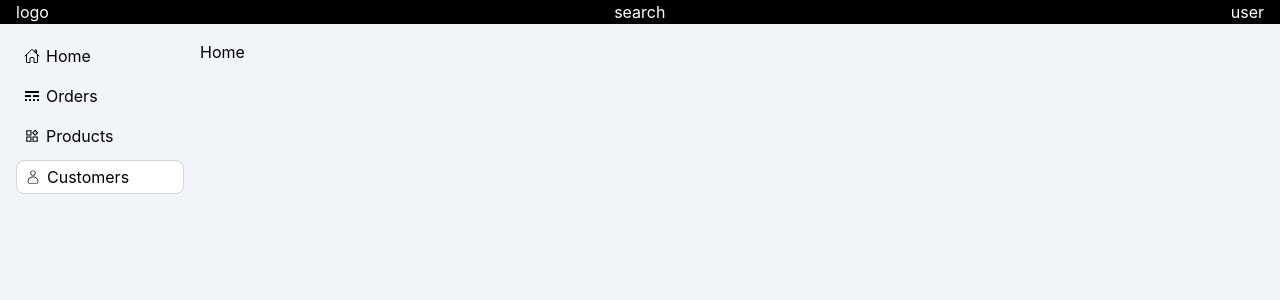
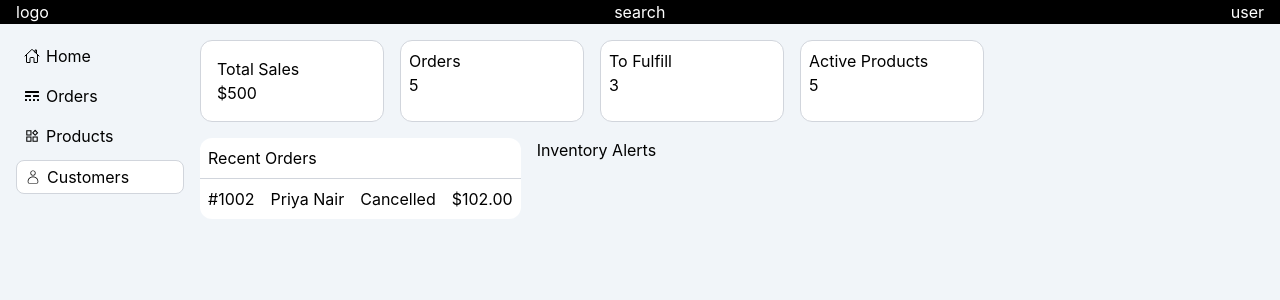
Before and after one commit to devntshangase/physical_ecom_dash, a React (Vite) app: page / in a window 1280 px wide. Shown: the top 300 px of the page. Built offline with nearby package versions, Linux system fonts and the light colour scheme.

Commit message:
home scarfold

```diff
--- a/src/components/home/Home.tsx
+++ b/src/components/home/Home.tsx
@@ -2,7 +2,41 @@ import React from 'react'
 
 function Home() {
   return (
-    <div>Home</div>
+    <div className='flex flex-col gap-4'>
+      <div className="grid grid-cols-2 md:grid-cols-3 lg:grid-cols-4 gap-4">
+        <div className="p-4 bg-white border border-gray-300 rounded-xl min-w-46">
+          <h3>Total Sales</h3>
+          <h3>$500</h3>
+        </div>
+
+        <div className="p-2 bg-white border border-gray-300 rounded-xl">
+          <h3>Orders</h3>
+          <h3>5</h3>
+        </div>
+
+        <div className="p-2 bg-white border border-gray-300 rounded-xl">
+          <h3>To Fulfill</h3>
+          <h3>3</h3>
+        </div>
+
+        <div className="p-2 bg-white border border-gray-300 rounded-xl">
+          <h3>Active Products</h3>
+          <h3>5</h3>
+        </div>
+      </div>
+      <div className="flex gap-4">
+        <div className="bg-white rounded-xl">
+          <div className="border-b border-gray-300 p-2">Recent Orders</div>
+          <div className="flex gap-4 p-2">
+            <div className="">#1002</div>
+            <div className="">Priya Nair</div>
+            <div className="">Cancelled</div>
+            <div className="">$102.00</div>
+          </div>
+        </div>
+        <div className="">Inventory Alerts</div>
+      </div>
+    </div>
   )
 }
 
```
